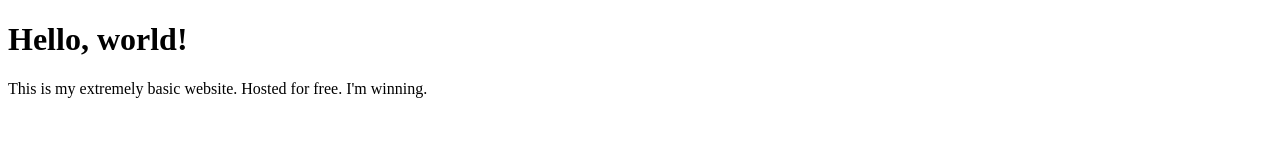
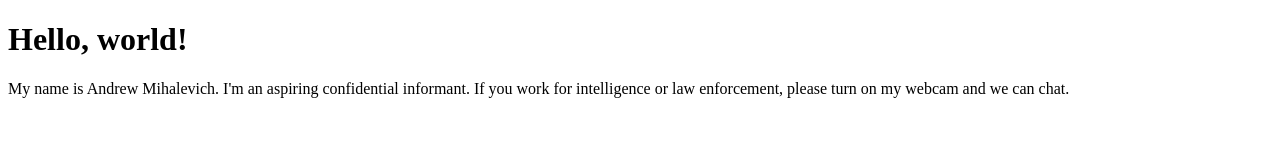
Before and after one commit to apmihal/personal-site, a plain HTML site: page index.html in a window 1280 px wide. Drawn offline with Linux system fonts and the light colour scheme.

Commit message:
Update index.html

```diff
--- a/index.html
+++ b/index.html
@@ -5,6 +5,6 @@
 </head>
 <body>
   <h1>Hello, world!</h1>
-  <p>This is my extremely basic website. Hosted for free. I'm winning.</p>
+  <p>My name is Andrew Mihalevich. I'm an aspiring confidential informant. If you work for intelligence or law enforcement, please turn on my webcam and we can chat.</p>
 </body>
 </html>
```
